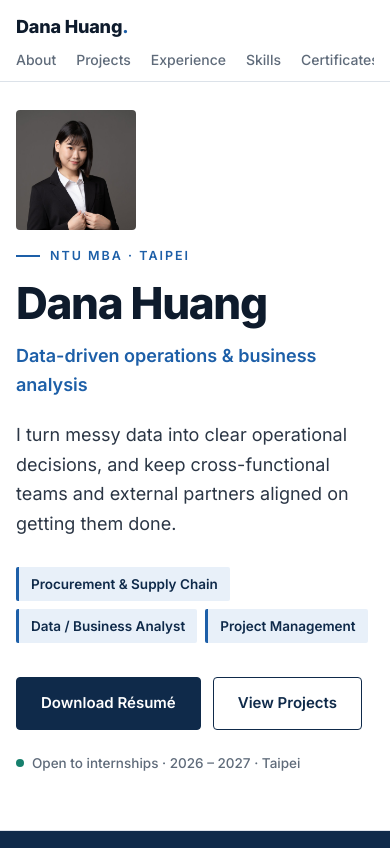
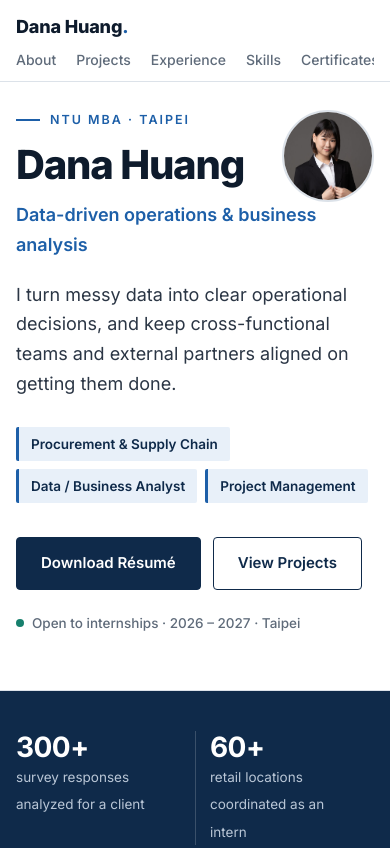
Before and after one commit to yi11xuan/yi11xuan.github.io, a plain HTML site: page index.html in a window 390 px wide. Shown: the top 848 px of the page. Drawn offline with Linux system fonts and the light colour scheme.

Commit message:
Add files via upload

```diff
--- a/index.html
+++ b/index.html
@@ -160,8 +160,11 @@ footer{background:#0A1F38;color:#8EA0B5;text-align:center;padding:20px;font-size
   .hero .wrap,.about-grid,.two{grid-template-columns:1fr}
   .hero{padding:28px 0 56px}
   .hero .wrap{gap:24px}
-  .portrait{justify-self:start;width:120px;order:-1;margin-bottom:-8px}
-  .portrait img{aspect-ratio:1/1;object-position:center 18%}
+  .hero .wrap{position:relative}
+  .portrait{position:absolute;top:0;right:24px;width:92px;margin:0}
+  .portrait img{aspect-ratio:1/1;object-position:center 18%;border-radius:50%;border:2px solid var(--line)}
+  .hero .kicker,.hero h1{max-width:calc(100% - 108px)}
+  .hero h1{font-size:40px}
   .portrait .status{display:none}
   .m-status{display:flex !important;margin-top:22px}
   .portrait::after{display:none}
@@ -179,6 +182,7 @@ footer{background:#0A1F38;color:#8EA0B5;text-align:center;padding:20px;font-size
 }
 @media (max-width:480px){
   .wrap{padding:0 16px}
+  .portrait{right:16px}
   .prob{grid-template-columns:1fr;gap:2px}
   .prob dd{margin-bottom:8px}
   .cert-list li{grid-template-columns:1fr auto;gap:2px 12px;padding:12px}
@@ -187,6 +191,7 @@ footer{background:#0A1F38;color:#8EA0B5;text-align:center;padding:20px;font-size
   .stat b{font-size:28px}
   .proj-media svg{padding:10px}
 }
+@media (max-width:380px){.hero h1{font-size:33px}.portrait{width:80px}}
 </style>
 </head>
 <body>
```
